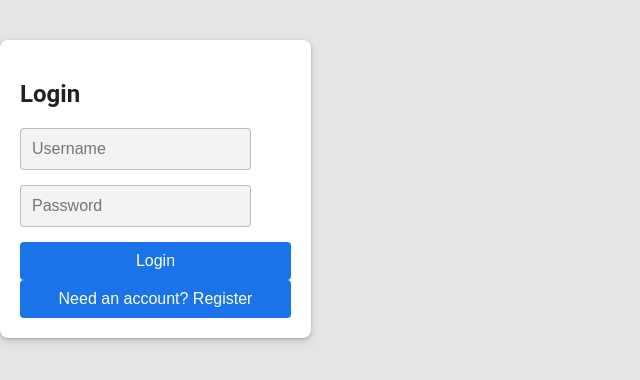
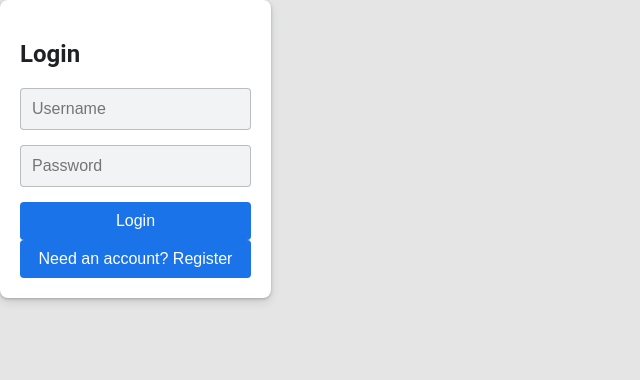
Before and after one commit to SravaniNayana/Apsano-Assignment, a React (Create React App) app in the folder frontend/: page / in a window 1280 px wide. Shown: the top 380 px of the page, without its empty margins (0-640 px from the left). Built offline with nearby package versions, Linux system fonts and the light colour scheme.

Commit message:
Update index.css

```diff
--- a/frontend/src/index.css
+++ b/frontend/src/index.css
@@ -11,13 +11,14 @@ body {
 
 .auth-container,
 .notes-container {
-  max-width: 1000px;
+  max-width: 100%;
   width: 100%;
-  margin: 40px auto;
+  margin: 0;
   padding: 20px;
   background-color: #fff;
   border-radius: 8px;
   box-shadow: 0 1px 3px rgba(60, 64, 67, 0.3), 0 4px 8px rgba(60, 64, 67, 0.15);
+  box-sizing: border-box;
 }
 
 .auth-container form,
@@ -155,8 +156,10 @@ body {
 }
 
 .content {
-  margin-left: 270px; /* Align content beside the sidebar */
-  width: calc(100% - 270px); /* Adjust width for the sidebar */
+  margin-left: 250px; /* Adjust to the width of the sidebar */
+  flex-grow: 1;
   padding: 20px;
   box-sizing: border-box;
+  display: flex;
+  justify-content: center;
 }
```
